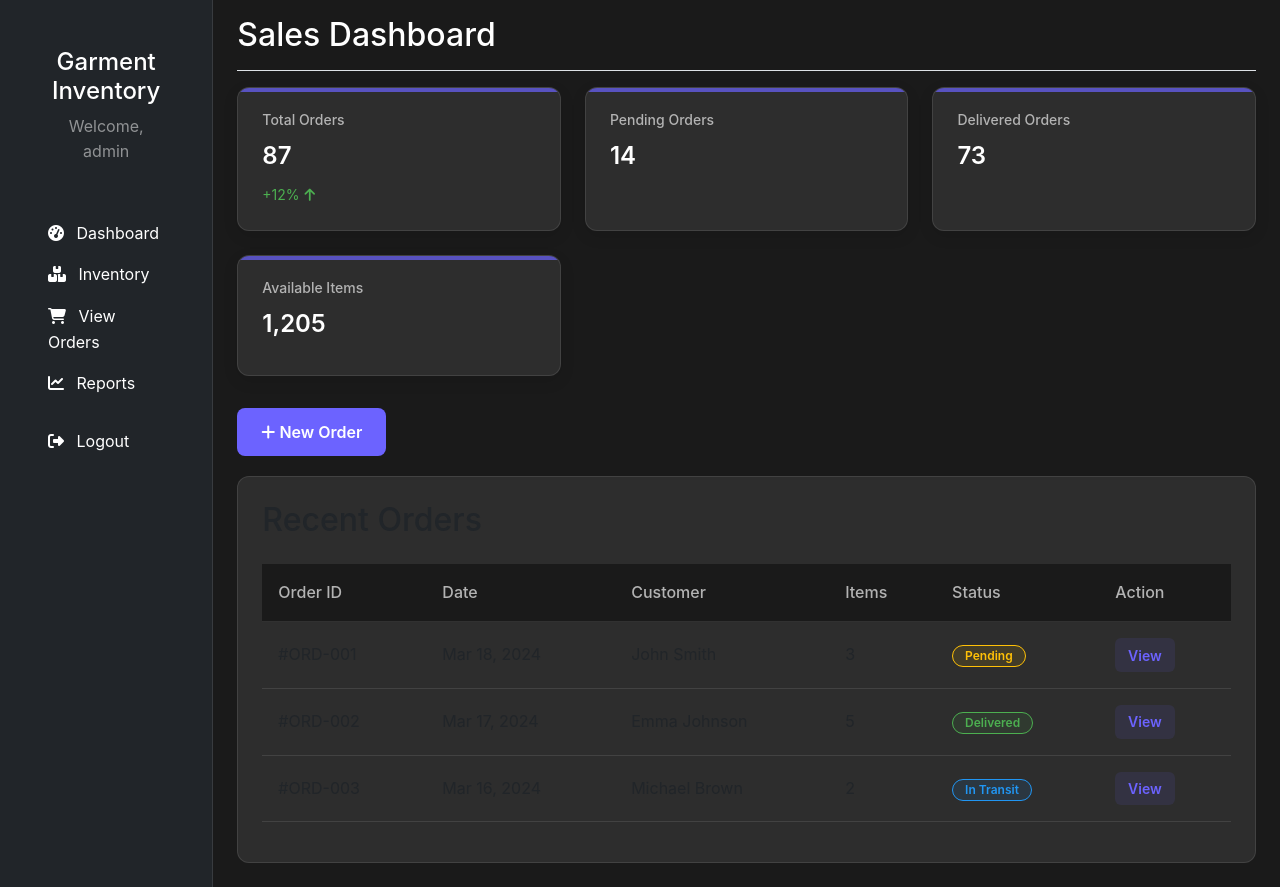
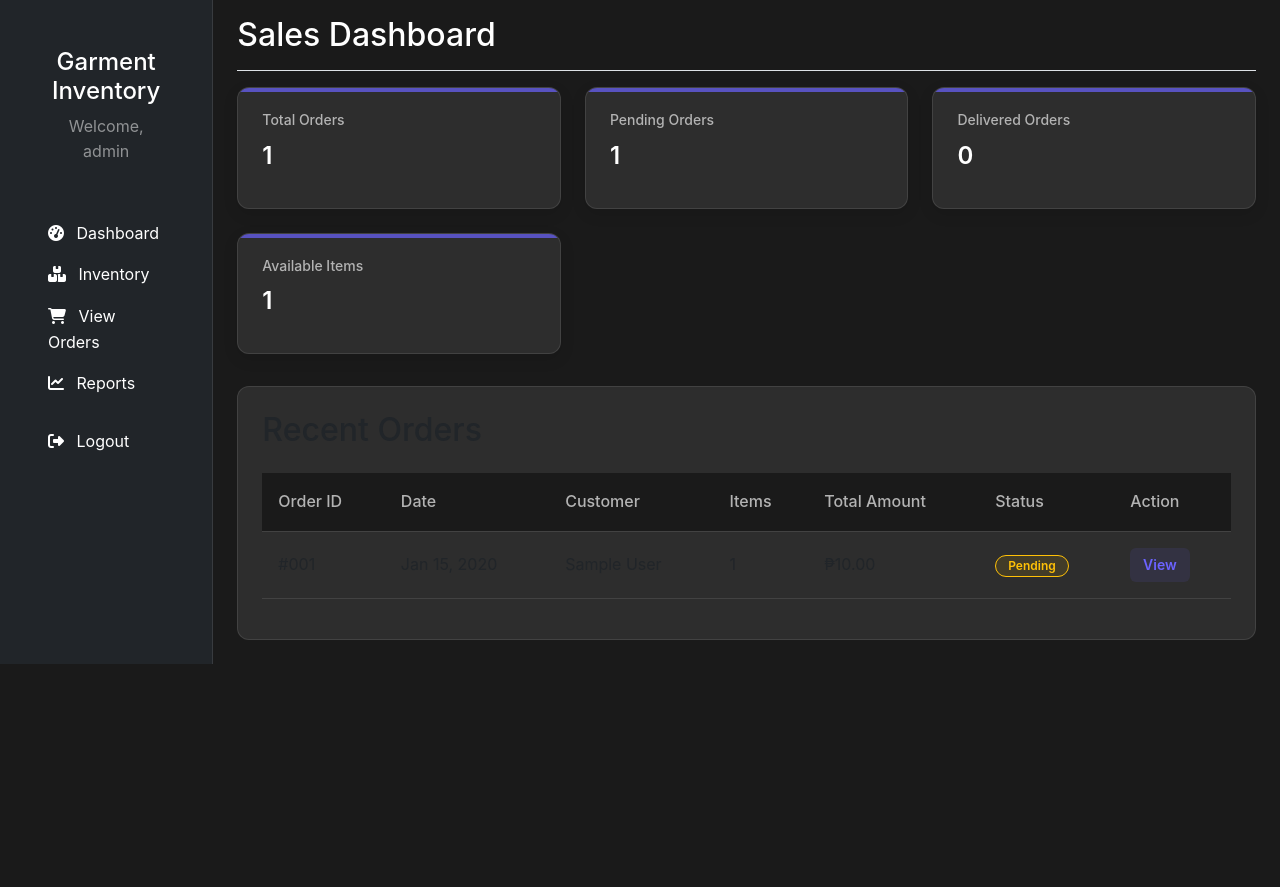
Before and after one commit to Seaaaany1804/garment-inventory-management, a PHP site: page /pages/sales/dashboard.php in a window 1280 px wide. After the commit the page ends 664 px from the top, so only its background shows below. Run offline with PHP 8.4, Linux system fonts and the light colour scheme; a user stored in the database is signed in; tables that the repository leaves empty hold one stand-in row (values such as "Sample post"); some libraries are stand-ins or nearby versions.

Commit message:
feat: get orders function for sales/dashboard

```diff
--- a/database/garment_inventory.sql
+++ b/database/garment_inventory.sql
@@ -86,3 +86,9 @@
 -- Insert initial staff user (password: staff123)
 INSERT INTO users (username, password, full_name, role)
 VALUES ('staff', 'staff', 'Staff User', 'staff');
+
+-- Insert initial categories
+INSERT INTO categories (name) VALUES
+('T-Shirts'),
+('Jeans'),
+('Dresses');
--- a/pages/sales/dashboard.php
+++ b/pages/sales/dashboard.php
@@ -8,37 +8,58 @@
     session_start();
 }
 
+require_once '../../includes/config/database.php';
+
 $pageTitle = "Sales Dashboard";
+
+// Fetch statistics
+$stats = [
+    'total_orders' => $conn->query("SELECT COUNT(*) FROM orders")->fetchColumn(),
+    'pending_orders' => $conn->query("SELECT COUNT(*) FROM orders WHERE status = 'pending'")->fetchColumn(),
+    'delivered_orders' => $conn->query("SELECT COUNT(*) FROM orders WHERE status = 'delivered'")->fetchColumn(),
+    'available_items' => $conn->query("SELECT COUNT(*) FROM products WHERE stock > 0")->fetchColumn()
+];
+
+// Fetch recent orders with customer details and item count
+$recent_orders = $conn->query("
+    SELECT
+        o.id,
+        o.created_at,
+        o.status,
+        o.total_amount,
+        c.name as customer_name,
+        COUNT(oi.id) as item_count
+    FROM orders o
+    LEFT JOIN customers c ON o.customer_id = c.id
+    LEFT JOIN order_items oi ON o.id = oi.order_id
+    GROUP BY o.id
+    ORDER BY o.created_at DESC
+    LIMIT 10
+")->fetchAll();
+
 include '../../layouts/header.php';
 ?>
 
 <div class="stats-grid">
     <div class="stat-card">
         <h3>Total Orders</h3>
-        <div class="value">87</div>
-        <div class="trend up">+12% <i class="fas fa-arrow-up"></i></div>
+        <div class="value"><?php echo $stats['total_orders']; ?></div>
     </div>
 
     <div class="stat-card">
         <h3>Pending Orders</h3>
-        <div class="value">14</div>
+        <div class="value"><?php echo $stats['pending_orders']; ?></div>
     </div>
 
     <div class="stat-card">
         <h3>Delivered Orders</h3>
-        <div class="value">73</div>
+        <div class="value"><?php echo $stats['delivered_orders']; ?></div>
     </div>
 
     <div class="stat-card">
         <h3>Available Items</h3>
-        <div class="value">1,205</div>
+        <div class="value"><?php echo $stats['available_items']; ?></div>
     </div>
-</div>
-
-<div class="action-buttons" style="margin-bottom: 20px;">
-    <a href="orders.php?action=new" class="btn btn-primary" style="width: auto; margin-right: 10px;">
-        <i class="fas fa-plus"></i> New Order
-    </a>
 </div>
 
 <div class="card">
@@ -51,39 +72,33 @@
                     <th>Date</th>
                     <th>Customer</th>
                     <th>Items</th>
+                    <th>Total Amount</th>
                     <th>Status</th>
                     <th>Action</th>
                 </tr>
             </thead>
             <tbody>
+                <?php foreach ($recent_orders as $order):
+                    $status_class = match($order['status']) {
+                        'pending' => 'warning',
+                        'shipped' => 'info',
+                        'delivered' => 'success',
+                        default => 'secondary'
+                    };
+                ?>
                 <tr>
-                    <td>#ORD-001</td>
-                    <td>Mar 18, 2024</td>
-                    <td>John Smith</td>
-                    <td>3</td>
-                    <td><span class="badge badge-warning">Pending</span></td>
-                    <td><a href="orders.php?id=ORD-001" class="btn btn-sm">View</a></td>
+                    <td>#<?php echo str_pad($order['id'], 3, '0', STR_PAD_LEFT); ?></td>
+                    <td><?php echo date('M d, Y', strtotime($order['created_at'])); ?></td>
+                    <td><?php echo htmlspecialchars($order['customer_name']); ?></td>
+                    <td><?php echo $order['item_count']; ?></td>
+                    <td>₱<?php echo number_format($order['total_amount'], 2); ?></td>
+                    <td><span class="badge badge-<?php echo $status_class; ?>"><?php echo ucfirst($order['status']); ?></span></td>
+                    <td><a href="orders.php?id=<?php echo $order['id']; ?>" class="btn btn-sm">View</a></td>
                 </tr>
-                <tr>
-                    <td>#ORD-002</td>
-                    <td>Mar 17, 2024</td>
-                    <td>Emma Johnson</td>
-                    <td>5</td>
-                    <td><span class="badge badge-success">Delivered</span></td>
-                    <td><a href="orders.php?id=ORD-002" class="btn btn-sm">View</a></td>
-                </tr>
-                <tr>
-                    <td>#ORD-003</td>
-                    <td>Mar 16, 2024</td>
-                    <td>Michael Brown</td>
-                    <td>2</td>
-                    <td><span class="badge badge-info">In Transit</span></td>
-                    <td><a href="orders.php?id=ORD-003" class="btn btn-sm">View</a></td>
-                </tr>
+                <?php endforeach; ?>
             </tbody>
         </table>
     </div>
 </div>
 
-
 <?php include '../../layouts/footer.php'; ?>
```
Also changed, not shown: pages/admin/inventory.php (+4 -6 lines), pages/sales/inventory.php (+7 -17 lines).
